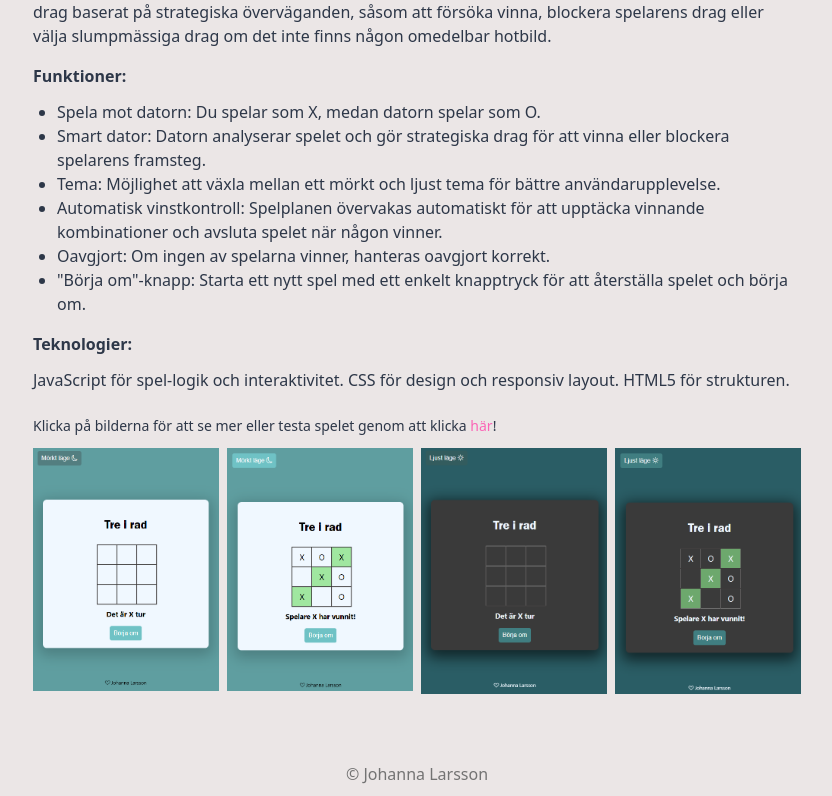
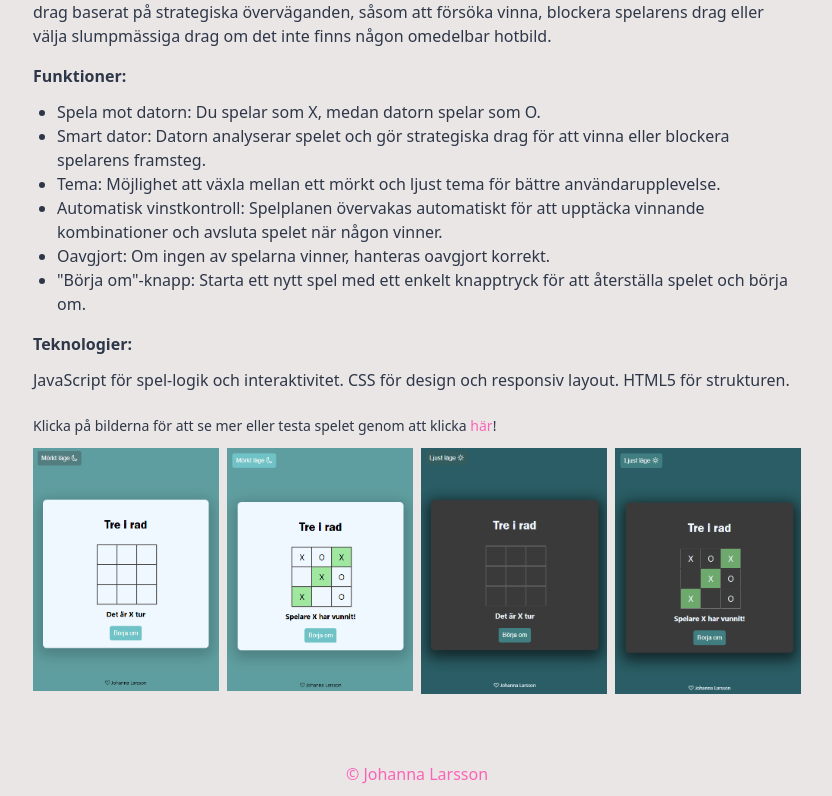
Before and after one commit to johannaskl/MyJourney, a React (Vite) app: page /MyJourney/portfolio in a window 1280 px wide. Shown: the part 415-1211 px from the top of the page, without its empty margins (223-1055 px from the left). Built offline with nearby package versions, Linux system fonts and the light colour scheme.

Commit message:
Update colors and text on startpage

```diff
--- a/src/components/Layout/Layout.jsx
+++ b/src/components/Layout/Layout.jsx
@@ -49,7 +49,7 @@ const Layout = () => {
       </main>
 
       <footer>
-        <p className="flex justify-center font-thin text-neutral-500 mt-12">
+        <p className="flex justify-center font-thin mt-12 text-pink-400">
           <Link to="/">&copy; Johanna Larsson </Link>
         </p>
       </footer>
--- a/src/pages/Home/Home.jsx
+++ b/src/pages/Home/Home.jsx
@@ -10,8 +10,7 @@ function Home() {
     <>
       <img src={profileImg} alt="Min profilbild" className="rounded-full w-96 h-96 object-cover mb-9 md:mb-0" />
       <section className="max-w-md w-full">
-        <h2 className="text-xl font-medium mb-6">Student | Blivande Frontendutvecklare</h2>
-        <p className="text-base md:text-lg max-w-xl mx-auto mb-10 text-pink-400">Utvecklar min framtid, en rad åt gången.</p>
+        <h2 className="text-2xl font-medium mb-6 ">Student | Blivande Frontendutvecklare</h2>
       </section>
     </>
   );
```
